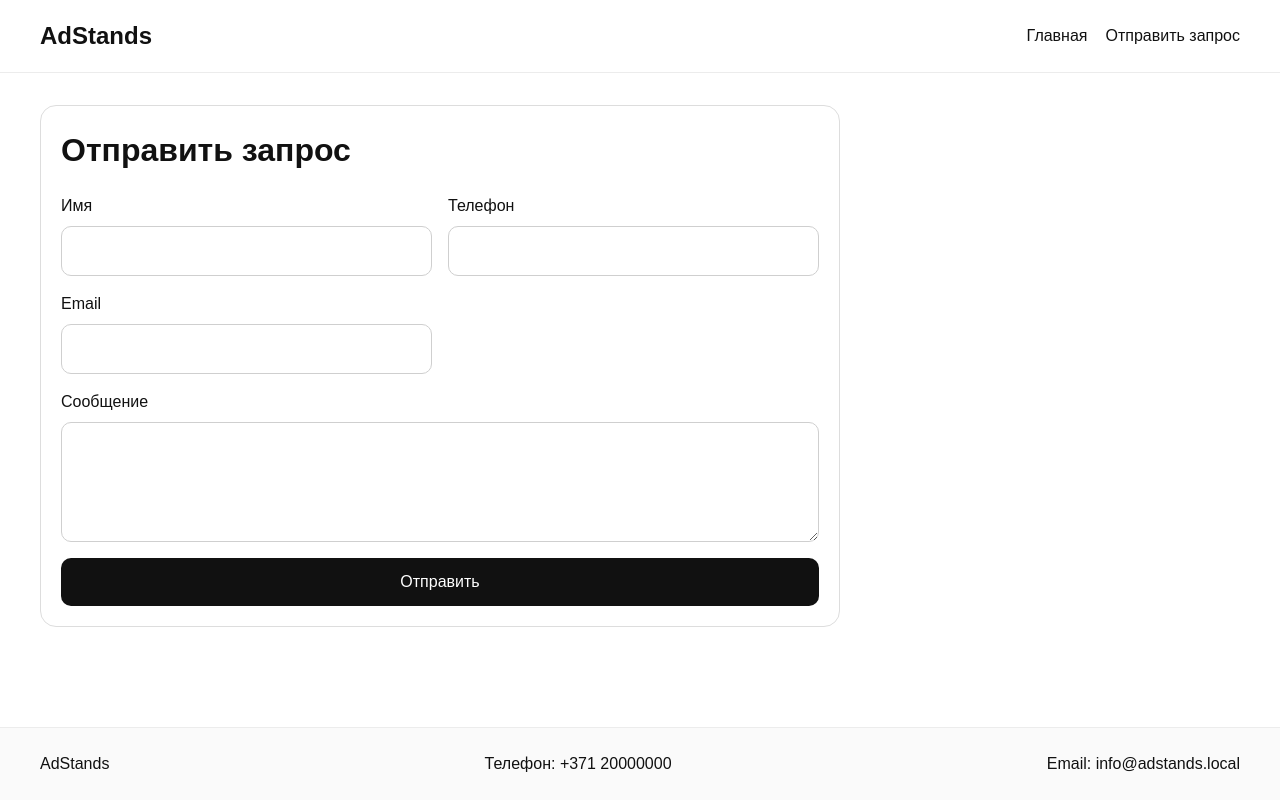
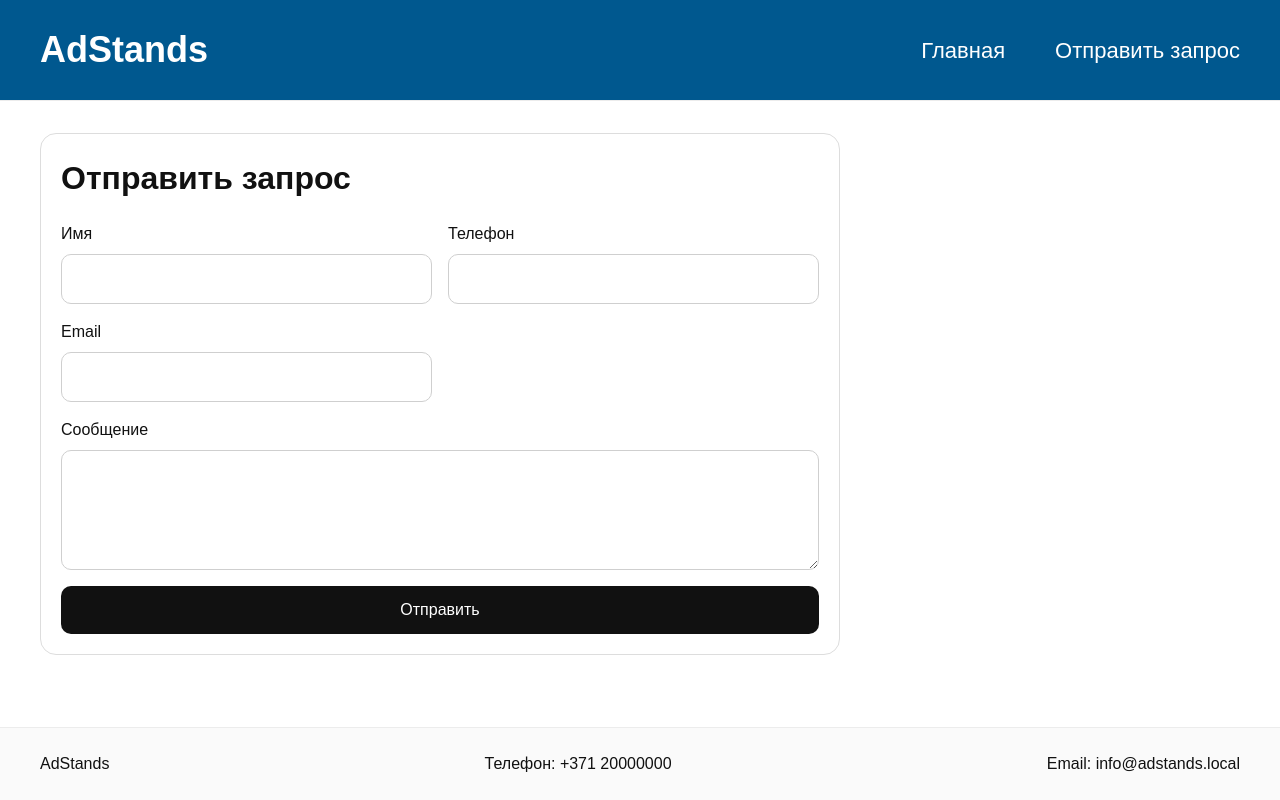
Before and after one commit to Ichetov/ad-stands-ready, a React (Vite) app in the folder my-app/client/: page /request in a window 1280 px wide. Built offline with nearby package versions, Linux system fonts and the light colour scheme; no server answers.

Commit message:
style(client): update header theme and layout

```diff
--- a/my-app/client/src/app/styles/variables.css
+++ b/my-app/client/src/app/styles/variables.css
@@ -1,11 +1,14 @@
 :root {
-  --color-primary: #2563eb;
+  --color-primary: #00588f;
   --color-text: #111827;
   --color-bg: #ffffff;
+  --base-color: #4169E1;
+  --base-color-hover: #D3D3D3;
 
   --space-sm: 8px;
   --space-md: 16px;
   --space-lg: 24px;
 
   --container-width: 1200px;
+
 }
--- a/my-app/client/src/widgets/header/ui/Header.module.css
+++ b/my-app/client/src/widgets/header/ui/Header.module.css
@@ -1,22 +1,36 @@
 .header {
   border-bottom: 1px solid #ececec;
-  background: #fff;
+  background: var(--color-primary);
+}
+.header a {
+  transition: color 0.2s ease;
+}
+.header a:focus-visible {
+  outline: 3px solid var(--base-color);
+  outline-offset: 4px;
+  border-radius: 4px;
+}
+.header a:hover {
+  color: var(--base-color-hover);
 }
 
 .inner {
-  min-height: 72px;
+  min-height: 100px;
   display: flex;
   align-items: center;
   justify-content: space-between;
   gap: 20px;
+  color: var(--color-bg);
 }
 
 .logo {
-  font-size: 24px;
+  font-size: clamp(20px, 6vw, 36px);
   font-weight: 700;
+
 }
 
 .nav {
   display: flex;
-  gap: 18px;
+  gap: 50px;
+  font-size: 22px;
 }
```
